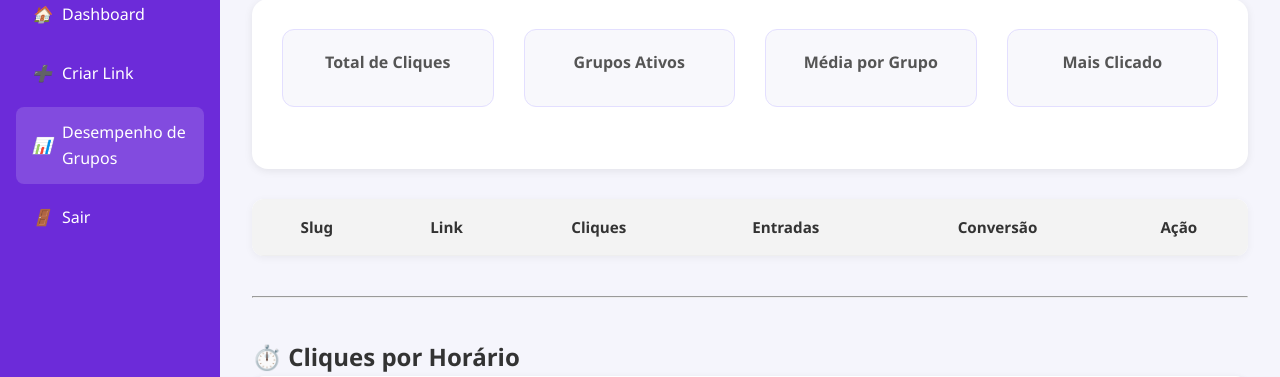
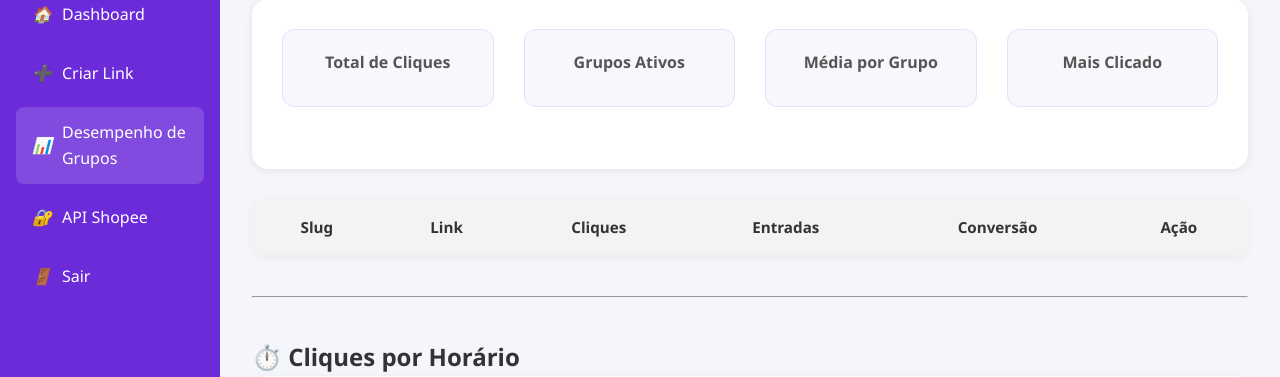
Before and after one commit to tor-28/clickdivulga, a Flask app: template templates/desempenho_de_grupos.html in a window 1280 px wide. Shown: the part 111-488 px from the top of the page. Run offline with Flask 3, Linux system fonts and the light colour scheme; the template is opened without the code that fills it, so the values that code supplies are empty; parts of the project's set-up code (start-up, migrations or seed data) failed here and were passed over.

Commit message:
Update desempenho_de_grupos.html

```diff
--- a/templates/desempenho_de_grupos.html
+++ b/templates/desempenho_de_grupos.html
@@ -13,6 +13,7 @@
     <a href="/painel"><i>🏠</i> Dashboard</a>
     <a href="/criar-link"><i>➕</i> Criar Link</a>
     <a href="/grupos" class="active"><i>📊</i> Desempenho de Grupos</a>
+    <a href="/minha-api"><i>🔐</i> API Shopee</a> <!-- NOVO BOTÃO -->
     <a href="/logout"><i>🚪</i> Sair</a>
   </div>
 </div>
```
Lines whose indentation alone changed are shown as unchanged.
